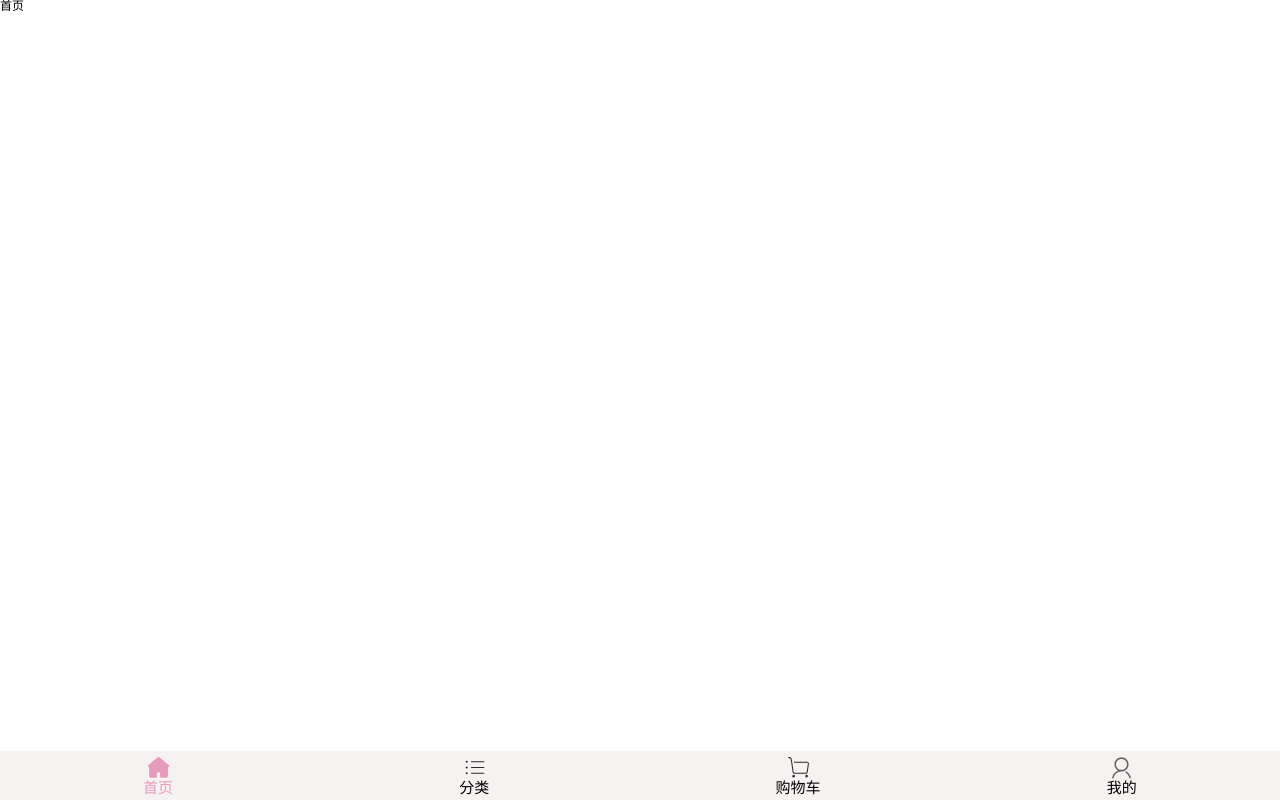
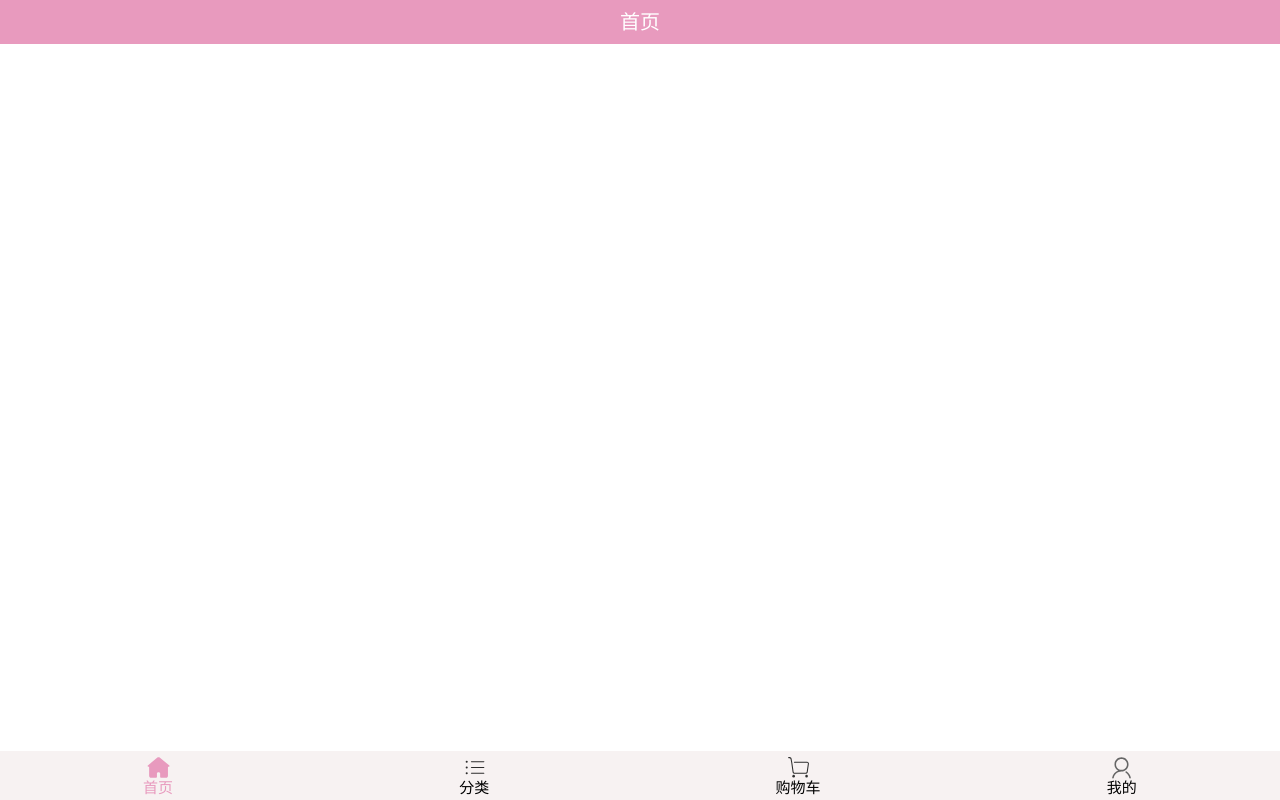
Before and after one commit to LLLWesley/beauty-mall, a Vue app: page /home in a window 1280 px wide. Built offline with nearby package versions, Linux system fonts and the light colour scheme.

Commit message:
完成顶部导航栏

```diff
--- a/src/App.vue
+++ b/src/App.vue
@@ -65,7 +65,7 @@
   </div>
 </template>
 <script>
-import Tarbar from "components/common/Tarbar.vue";
+import Tarbar from "components/common/tarbar/Tarbar.vue";
 import TarbarItem from "components/content/TarbarItem.vue";
 export default {
   components: {
--- /dev/null
+++ b/src/components/common/navbar/Navbar.vue
@@ -0,0 +1,38 @@
+<template>
+  <div class="navbar">
+    <div class="left-item"><slot name="left"></slot></div>
+    <div class="center-item"><slot name="center"></slot></div>
+    <div class="right-item"><slot name="right"></slot></div>
+  </div>
+</template>
+
+<script>
+export default {
+  components: {
+
+  },
+  props: {},
+  data() {
+    return {
+    };
+  },
+  watch: {},
+  computed: {},
+  methods: {},
+  created() {},
+  mounted() {}
+};
+</script>
+<style>
+  .navbar{
+    display: flex;
+    text-align: center;
+    line-height: 44px;
+  }
+  .left-item,.right-item{
+    width: 60px;
+  }
+  .center-item{
+    flex: 1;
+  }
+</style>
--- a/src/components/content/home/Home.vue
+++ b/src/components/content/home/Home.vue
@@ -1,13 +1,20 @@
 <template>
-  <div>
-    首页
+  <div id="home">
+    <navbar class="navbar">
+      <template v-slot:center>
+        首页
+      </template>
+    </navbar>
   </div>
 
 </template>
 
 <script>
+import Navbar from 'components/common/navbar/Navbar.vue'
 export default {
-  components: {},
+  components: {
+    Navbar
+  },
   props: {},
   data() {
     return {
@@ -21,4 +28,9 @@ export default {
 };
 </script>
 <style>
+#home .navbar{
+  background-color: rgb(232, 154, 190);
+  color: #fff;
+  font-size: 20px;
+}
 </style>
--- a/src/main.js
+++ b/src/main.js
@@ -12,5 +12,5 @@ new Vue({
 }).$mount('#app')
 
 //引入阿里巴巴图标
-import "assets/icon/iconfont.css";
-import "assets/icon/iconfont.js";
+import "@/assets/icon/iconfont.css";
+import "@/assets/icon/iconfont.js";
--- a/vue.config.js
+++ b/vue.config.js
@@ -1,8 +1,9 @@
+const path = require('path')
 module.exports = {
   configureWebpack: {
     resolve: {
       alias: {
-        'assets': path.resolve(__dirname,'../src/assets'),
+        'assets': '@/assets',
         'css': '@/assets/css',
         'common': '@/common',
         'components': '@/components',
```
Also changed, not shown: src/network/request.js (added, +25 -0 lines), src/components/common/tarbar/Tarbar.vue (renamed from src/components/common/Tarbar.vue), 1 other file (tests, documents, lock files or other folders).
